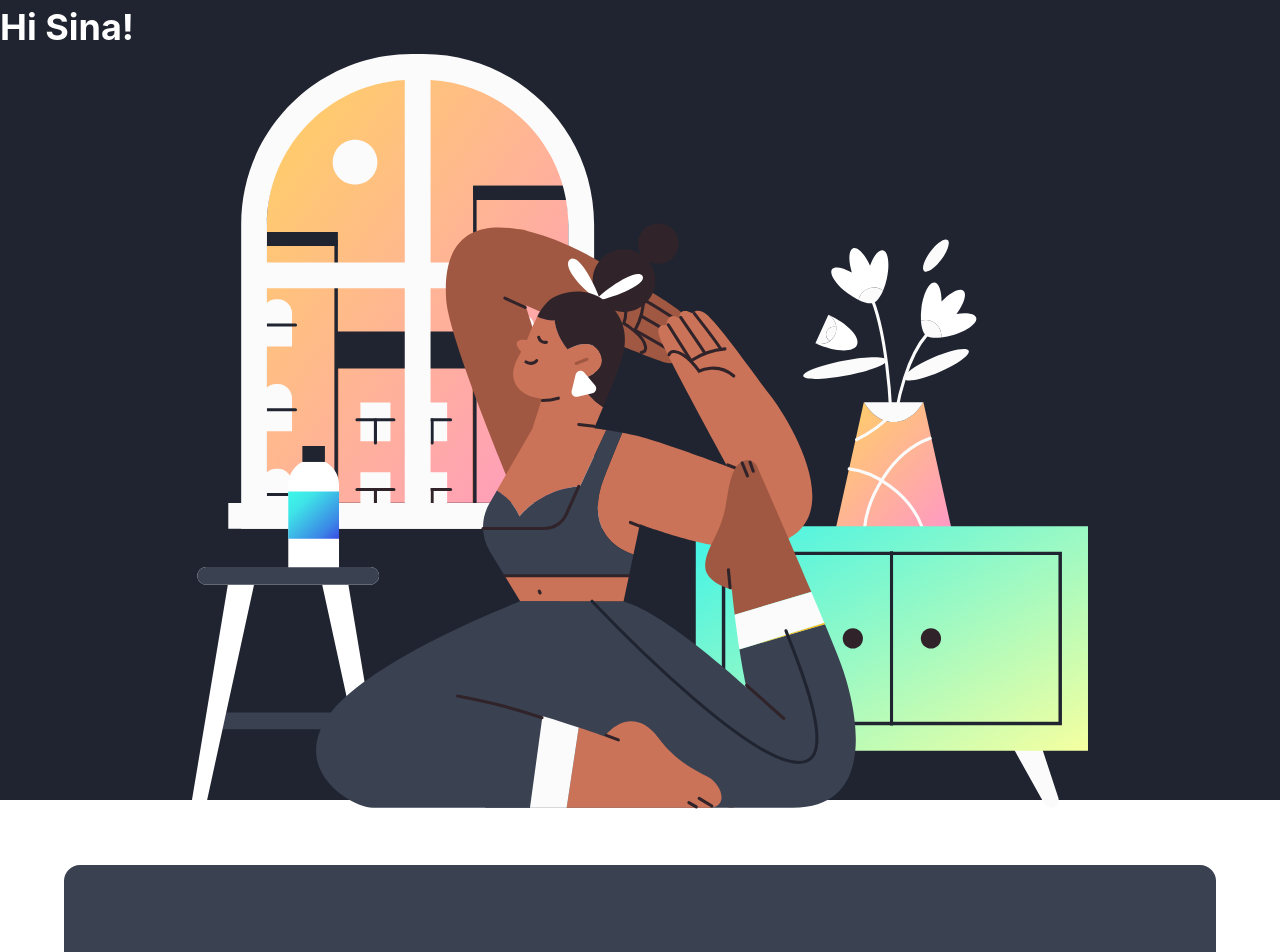
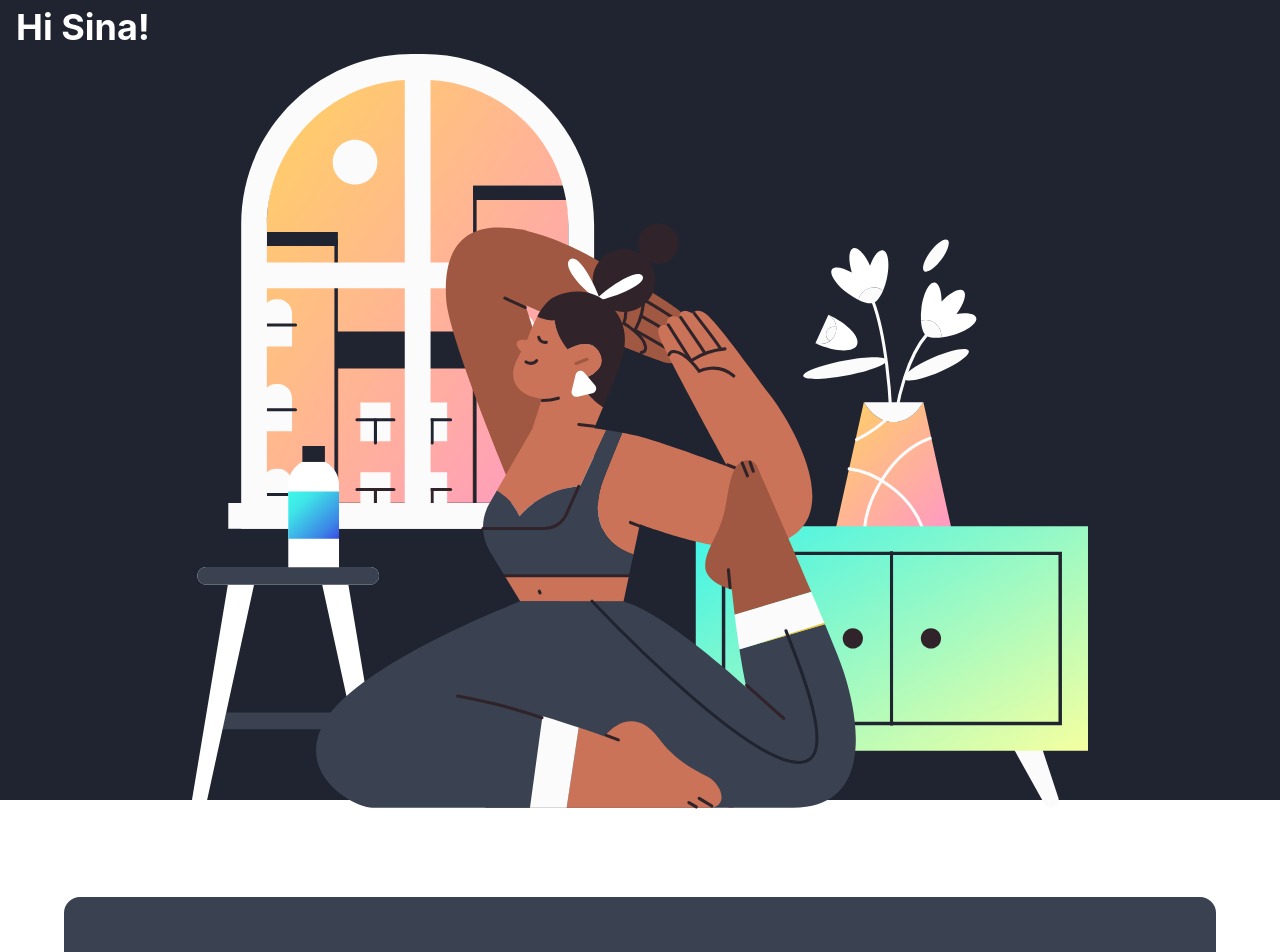
Before and after one commit to sndllmnn/fitness-app, a React (Vite) app: page / in a window 1280 px wide. Shown: the top 952 px of the page. Built offline with nearby package versions, Linux system fonts and the light colour scheme.

Commit message:
css dashboard

```diff
--- a/src/App.css
+++ b/src/App.css
@@ -5,28 +5,30 @@ a {
   font-size: 2rem;
 }
 
-.text--dashboard {
+.text__dashboard {
   color: white;
   font-weight: bold;
 }
 
-.p--dashboard {
+.p__dashboard {
   font-size: 0.75rem;
   line-height: 0.938rem;
   font-weight: normal;
 }
 
-.h1--dashboard {
+.h1__dashboard {
   font-size: 2.25rem;
   line-height: 3.375rem;
+  margin: auto auto auto 1rem;
 }
 
-.h2--dashboard {
+.h2__dashboard {
   font-size: 2.25rem;
   line-height: 3.375rem;
+
 }
 
-.h3--dashboard {
+.h3__dashboard {
   font-size: 1.125rem;
   line-height: 1.688rem;
 }
@@ -69,7 +71,7 @@ a {
   width: 90vw;
 }
 
-/* .h2--exerciseOverview {
+/* .h2__exerciseOverview {
   background: linear-gradient(315deg, #FF99C4 0%, #FFD162 100%);
   border-radius: 1rem;
   color: white;
--- a/src/components/dashboard/GreetUser.jsx
+++ b/src/components/dashboard/GreetUser.jsx
@@ -5,7 +5,7 @@
 } */
 
 const GreetUser = ({username}) =>
-    <h1 className="h1 h1--dashboard text--dashboard">Hi {username}!</h1>
+    <h1 className="h1 h1__dashboard text__dashboard">Hi {username}!</h1>
 
 
 export default GreetUser;
--- a/src/components/dashboard/ProgramOverview.jsx
+++ b/src/components/dashboard/ProgramOverview.jsx
@@ -1,9 +1,9 @@
 const ProgramOverview = () =>
 
   <div className="programOverviewBox">
-    <h3 className="h3 h3--dashboard text--dashboard">Tag 2</h3>
-    <h2 className="h2 h2--dashboard text--dashboard">Titel des Programms</h2>
-    <p className="p p--dashboard text--dashboard"> 26 Min. · Beweglichkeit </p>
+    <h3 className="h3 h3__dashboard text__dashboard">Tag 2</h3>
+    <h2 className="h2 h2__dashboard text__dashboard">Titel des Programms</h2>
+    <p className="p p__dashboard text__dashboard"> 26 Min. · Beweglichkeit </p>
 
   </div>
 
--- a/src/components/dashboard/WorkoutToday.jsx
+++ b/src/components/dashboard/WorkoutToday.jsx
@@ -1,7 +1,18 @@
 const WorkoutToday = () =>
-  <div className="workoutOverview">
-    <h2 className="h2 h2--dashboard text--dashboard">Dein Workout heute</h2>
-    <p className="p p--dashboard text--dashboard">Trainingsplan</p>
+  <div className="workoutOverview"
+  style={{width: '100vw',
+  justifyContent: 'space-between'
+  }}
+  >
+    <h2 className="h2 h2__dashboard text__dashboard"
+        style={{margin: '1rem'}}>Dein Workout heute</h2>
+    <p className="p p__dashboard text__dashboard"
+    style={{marginRight: '1rem',
+    fontSize: '1.2rem',
+    padding: '2.2rem'
+    }}
+
+    >Trainingsplan</p>
   </div>
 
 
--- a/src/components/exerciseOverview/ExerciseOverview.jsx
+++ b/src/components/exerciseOverview/ExerciseOverview.jsx
@@ -1,6 +1,6 @@
 const ExerciseOverview = ({programName}) => (
   <div className="ExerciseOverview">
-    <h2 className="h2 h2--exerciseOverview">{programName}</h2>
+    <h2 className="h2 h2__exerciseOverview">{programName}</h2>
   </div>
 );
 
```
